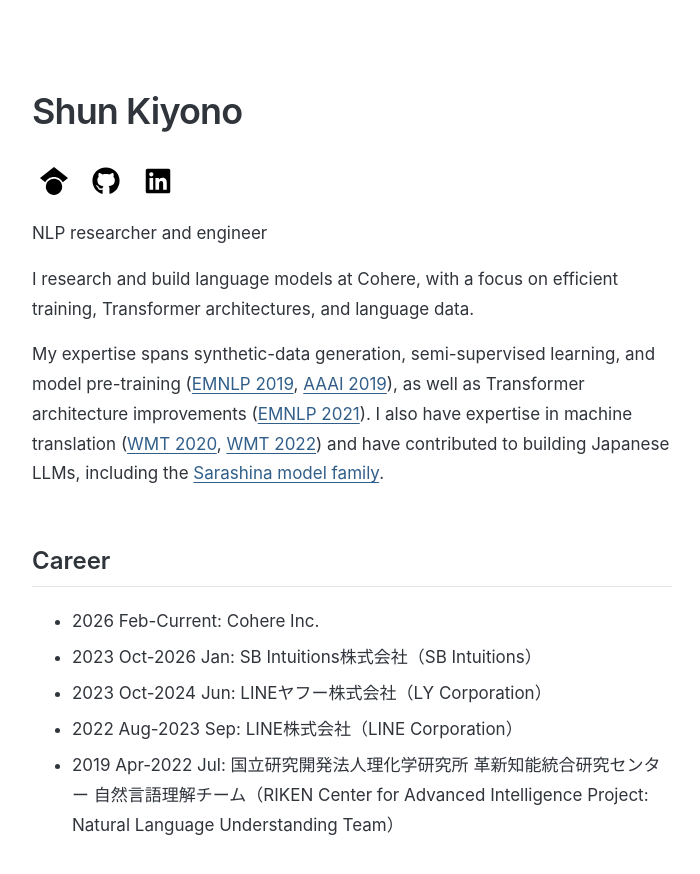
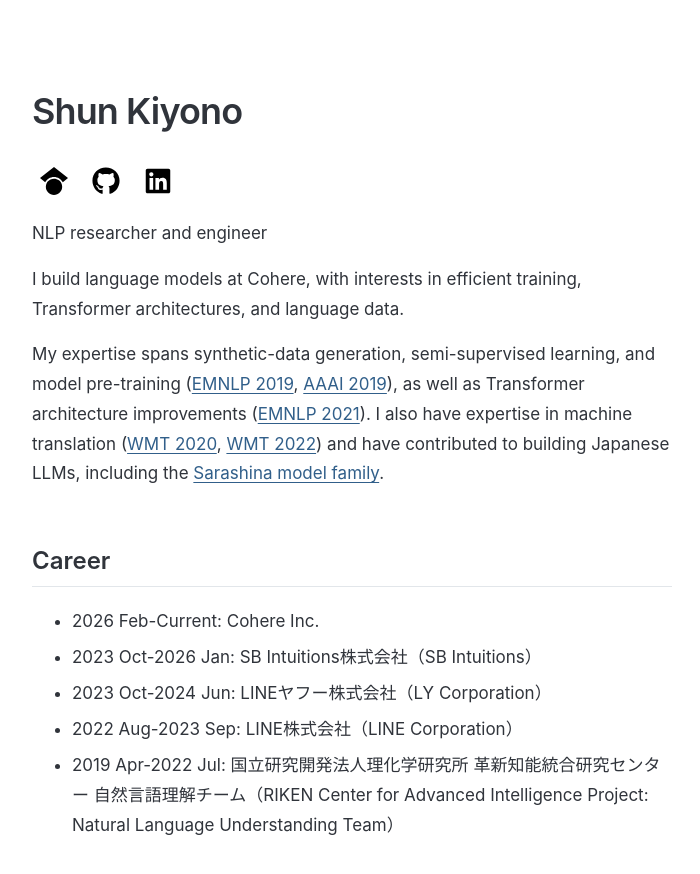
Before and after one commit to butsugiri/butsugiri.github.io, a Jekyll site: the page built from my-blog/index.md, in a window 1280 px wide and 900 px high. Shown: the top 874 px of the window, without its empty margins (288-988 px from the left). Built offline with Jekyll 4.4.1, drawn with Linux system fonts in a browser that asks for light colours.

Commit message:
Update profile introduction to describe research interests

```diff
--- a/my-blog/index.md
+++ b/my-blog/index.md
@@ -2,7 +2,7 @@
 layout: home
 ---
 
-I research and build language models at Cohere, with a focus on efficient training, Transformer architectures, and language data.
+I build language models at Cohere, with interests in efficient training, Transformer architectures, and language data.
 
 My expertise spans synthetic-data generation, semi-supervised learning, and model pre-training ([EMNLP 2019](https://aclanthology.org/D19-1119/), [AAAI 2019](https://ojs.aaai.org/index.php/AAAI/article/view/4303)), as well as Transformer architecture improvements ([EMNLP 2021](https://aclanthology.org/2021.emnlp-main.266/)). I also have expertise in machine translation ([WMT 2020](https://aclanthology.org/2020.wmt-1.12/), [WMT 2022](https://aclanthology.org/2022.wmt-1.25/)) and have contributed to building Japanese LLMs, including the [Sarashina model family](https://www.sbintuitions.co.jp/blog/entry/2024/06/26/115641).
 
```
